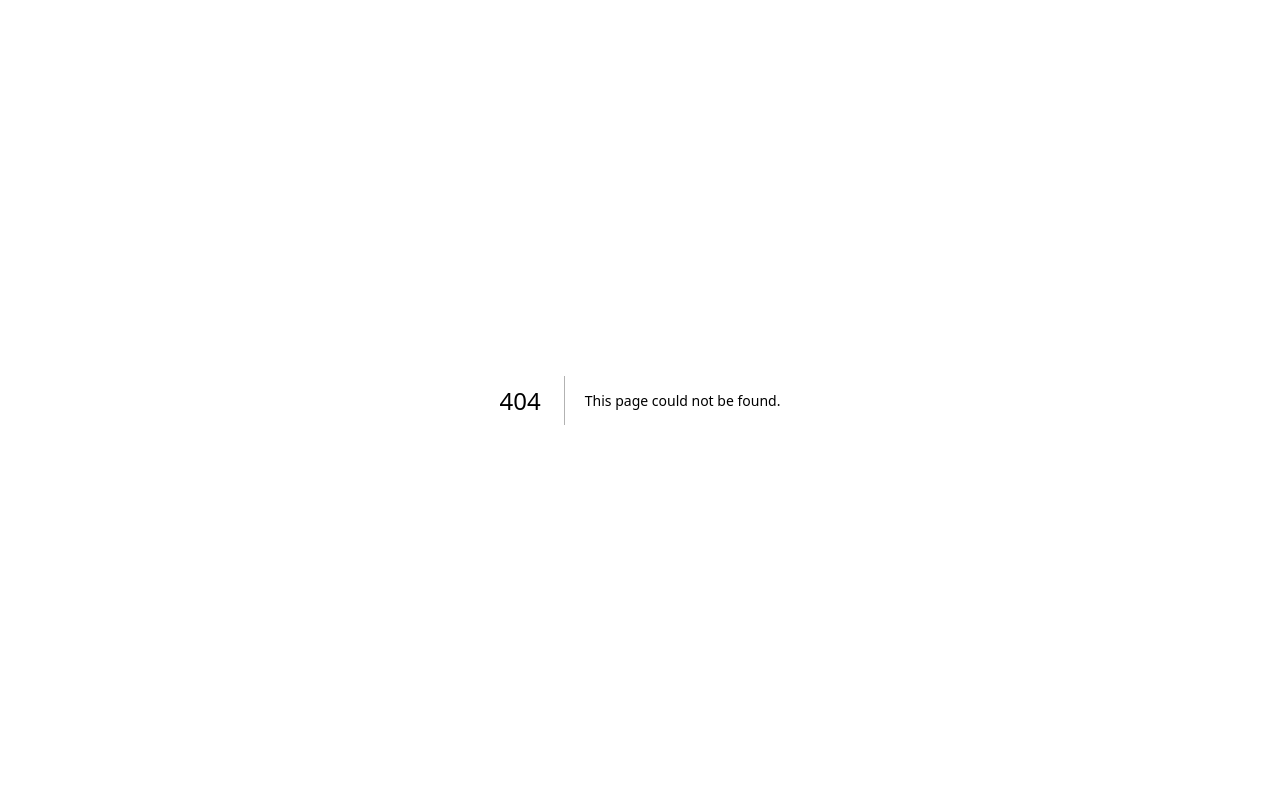
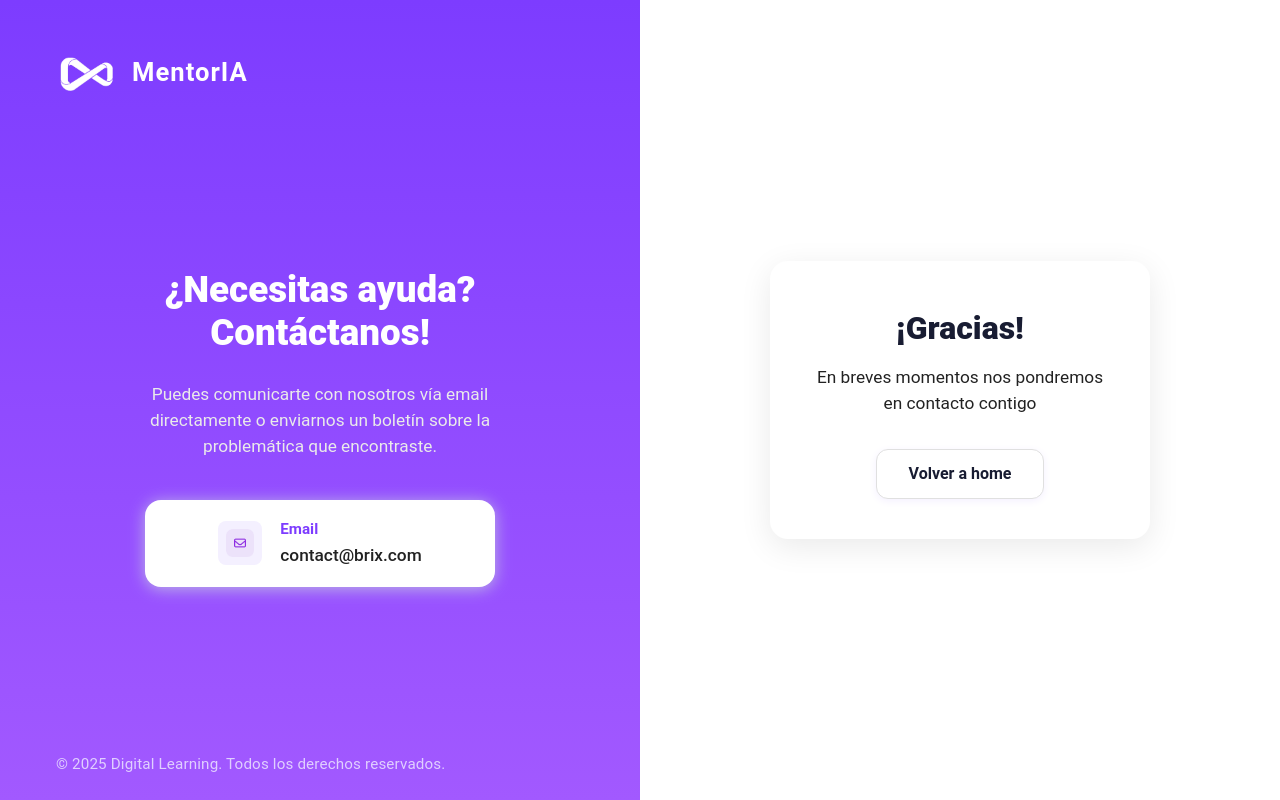
Before and after one commit to DanielContador/ftend, a Next.js app: page /help in a window 1280 px wide. Before the commit this address had no page. Built offline with nearby package versions, Linux system fonts and the light colour scheme.

Commit message:
added the help layout

```diff
--- /dev/null
+++ b/src/pages/help.jsx
@@ -0,0 +1,10 @@
+import Layout from "../shared/layouts/help/Layout";
+import SuccessBox from "../shared/layouts/help/SuccessBox";
+
+export default function HelpPage() {
+  return (
+    <Layout>
+      <SuccessBox />
+    </Layout>
+  );
+}
--- /dev/null
+++ b/src/shared/layouts/help/Layout.jsx
@@ -0,0 +1,41 @@
+import styles from "./Layout.module.css";
+import Image from "next/image";
+import LogoBlanco from "../../../../public/LogoBlanco.png";
+import mailIcon from "../../../../public/mail.png";
+
+const Layout = ({ children }) => (
+  <div className={styles.root}>
+    <div className={styles.left}>
+      <div className={styles.logoRow}>
+        <Image src={LogoBlanco} alt="MentorIA" width={48} height={48} />
+        <span className={styles.logoText}>MentorIA</span>
+      </div>
+      <div className={styles.infoBlock}>
+        <h1 className={styles.title}>
+          ¿Necesitas ayuda?
+          <br />
+          Contáctanos!
+        </h1>
+        <p className={styles.desc}>
+          Puedes comunicarte con nosotros vía email directamente o enviarnos un
+          boletín sobre la problemática que encontraste.
+        </p>
+        <div className={styles.emailBox}>
+          <div className={styles.emailIcon}>
+            <Image src={mailIcon} alt="Email" width={28} height={28} />
+          </div>
+          <div>
+            <div className={styles.emailLabel}>Email</div>
+            <div className={styles.emailValue}>contact@brix.com</div>
+          </div>
+        </div>
+      </div>
+      <div className={styles.footer}>
+        © 2025 Digital Learning. Todos los derechos reservados.
+      </div>
+    </div>
+    <div className={styles.right}>{children}</div>
+  </div>
+);
+
+export default Layout;
--- /dev/null
+++ b/src/shared/layouts/help/Layout.module.css
@@ -0,0 +1,129 @@
+.root {
+  display: flex;
+  min-height: 100vh;
+}
+
+.left {
+  width: 50vw;
+  min-height: 100vh;
+  background: linear-gradient(180deg, #7d3cff 0%, #a259ff 100%);
+  display: flex;
+  flex-direction: column;
+  justify-content: flex-start;
+  align-items: flex-start;
+  padding: 48px 0 0 0;
+  position: relative;
+}
+
+/* Centrado vertical solo para el bloque de info (sin logo ni footer) */
+.infoBlock {
+  display: flex;
+  flex-direction: column;
+  align-items: center;
+  justify-content: center;
+  flex: 1 0 auto;
+  width: 100%;
+  margin-top: -10vh; /* Sube el bloque 10cm aprox (ajusta según pantalla) */
+}
+
+.logoRow {
+  display: flex;
+  align-items: center;
+  gap: 12px;
+  margin-bottom: 40px;
+  margin-left: 56px; /* Vuelve a dejar margen izquierdo */
+  justify-content: flex-start;
+  width: auto;
+}
+
+.logoText {
+  color: #fff;
+  font-size: 1.6rem;
+  font-weight: 700;
+  letter-spacing: 0.04em;
+}
+
+.logoRow img {
+  width: 64px !important; /* Más ancho */
+  height: 48px !important; /* Mantén la altura */
+  object-fit: contain;
+}
+
+.title {
+  color: #fff;
+  font-size: 2.3rem;
+  font-weight: 800;
+  margin-bottom: 28px;
+  margin-top: 0;
+  line-height: 1.15;
+  text-align: center;
+  width: 100%;
+}
+
+.desc {
+  color: #eaeaea;
+  font-size: 1.08rem;
+  margin-bottom: 40px;
+  margin-top: 0;
+  max-width: 420px;
+  text-align: center;
+  width: 100%;
+  align-self: center; /* Centra el texto horizontalmente */
+}
+
+.emailBox {
+  display: flex;
+  align-items: center;
+  background: #fff;
+  border-radius: 16px;
+  padding: 18px 32px;
+  box-shadow: 0 2px 16px #bdb7e6;
+  max-width: 350px;
+  margin-bottom: 0;
+  gap: 18px;
+  margin-left: auto;
+  margin-right: auto;
+  margin-top: 0;
+  width: 100%;
+  justify-content: center;
+}
+
+.emailIcon {
+  background: #f4f0ff;
+  border-radius: 8px;
+  padding: 8px;
+  display: flex;
+  align-items: center;
+  justify-content: center;
+}
+
+.emailLabel {
+  color: #7d3cff;
+  font-size: 0.95rem;
+  font-weight: 600;
+  margin-bottom: 2px;
+}
+
+.emailValue {
+  color: #222;
+  font-size: 1.08rem;
+  font-weight: 500;
+}
+
+.footer {
+  position: absolute;
+  bottom: 24px;
+  left: 56px;
+  color: #e0cfff;
+  font-size: 0.95rem;
+  letter-spacing: 0.01em;
+}
+
+.right {
+  width: 50vw;
+  min-height: 100vh;
+  background: #fff;
+  display: flex;
+  align-items: center;
+  justify-content: center;
+}
--- /dev/null
+++ b/src/shared/layouts/help/SuccessBox.jsx
@@ -0,0 +1,13 @@
+import styles from "./SuccessBox.module.css";
+
+const SuccessBox = () => (
+  <div className={styles.box}>
+    <h2 className={styles.title}>¡Gracias!</h2>
+    <p className={styles.desc}>
+      En breves momentos nos pondremos en contacto contigo
+    </p>
+    <button className={styles.button}>Volver a home</button>
+  </div>
+);
+
+export default SuccessBox;
--- /dev/null
+++ b/src/shared/layouts/help/SuccessBox.module.css
@@ -0,0 +1,44 @@
+.box {
+  background: #fff;
+  border-radius: 18px;
+  box-shadow: 0 8px 32px #eaeaea;
+  padding: 48px 40px 40px 40px;
+  min-width: 340px;
+  max-width: 380px;
+  display: flex;
+  flex-direction: column;
+  align-items: center;
+}
+
+.title {
+  color: #181c32;
+  font-size: 2rem;
+  font-weight: 800;
+  margin-bottom: 18px;
+  margin-top: 0;
+}
+
+.desc {
+  color: #222;
+  font-size: 1.08rem;
+  text-align: center;
+  margin-bottom: 32px;
+}
+
+.button {
+  background: #fff;
+  color: #181c32;
+  border: 1.5px solid #e0e0e0;
+  border-radius: 12px;
+  padding: 12px 32px;
+  font-size: 1rem;
+  font-weight: 600;
+  cursor: pointer;
+  transition: background 0.18s, color 0.18s;
+  box-shadow: 0 2px 8px #f4f0ff;
+}
+
+.button:hover {
+  background: #f4f0ff;
+  color: #7d3cff;
+}
--- a/src/shared/layouts/welcome/Header.jsx
+++ b/src/shared/layouts/welcome/Header.jsx
@@ -16,7 +16,7 @@ const Header = () => {
       <nav className={styles.nav}>
         <Link href="/">Home</Link>
         <Link href="/about">About Us</Link>
-        <Link href="/contact">Contact</Link>
+        <Link href="/help">Contact</Link>
         <Link href="/login" className={styles.loginButton}>
           Login
         </Link>
```
Also changed, not shown: src/middleware.js (+17 -12 lines), public/mail.png (added).
